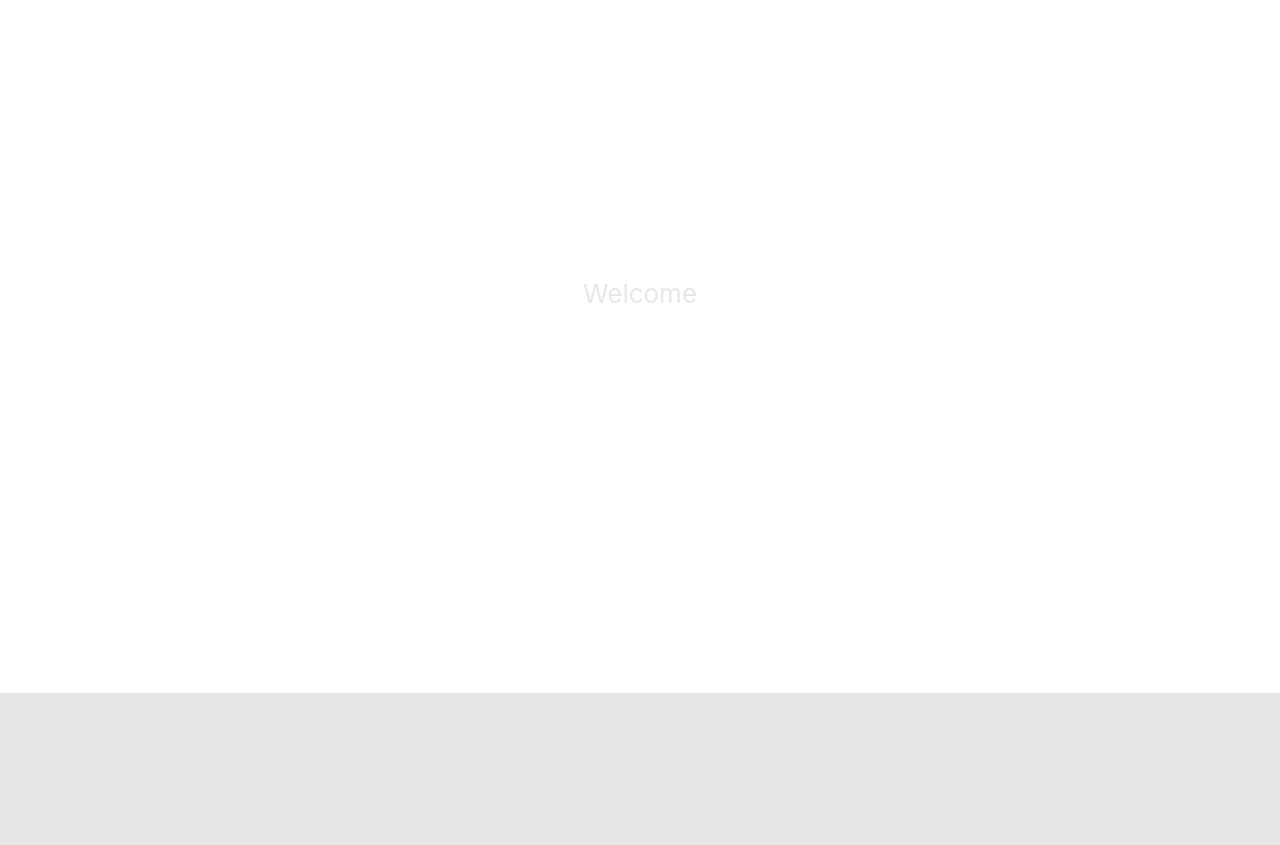
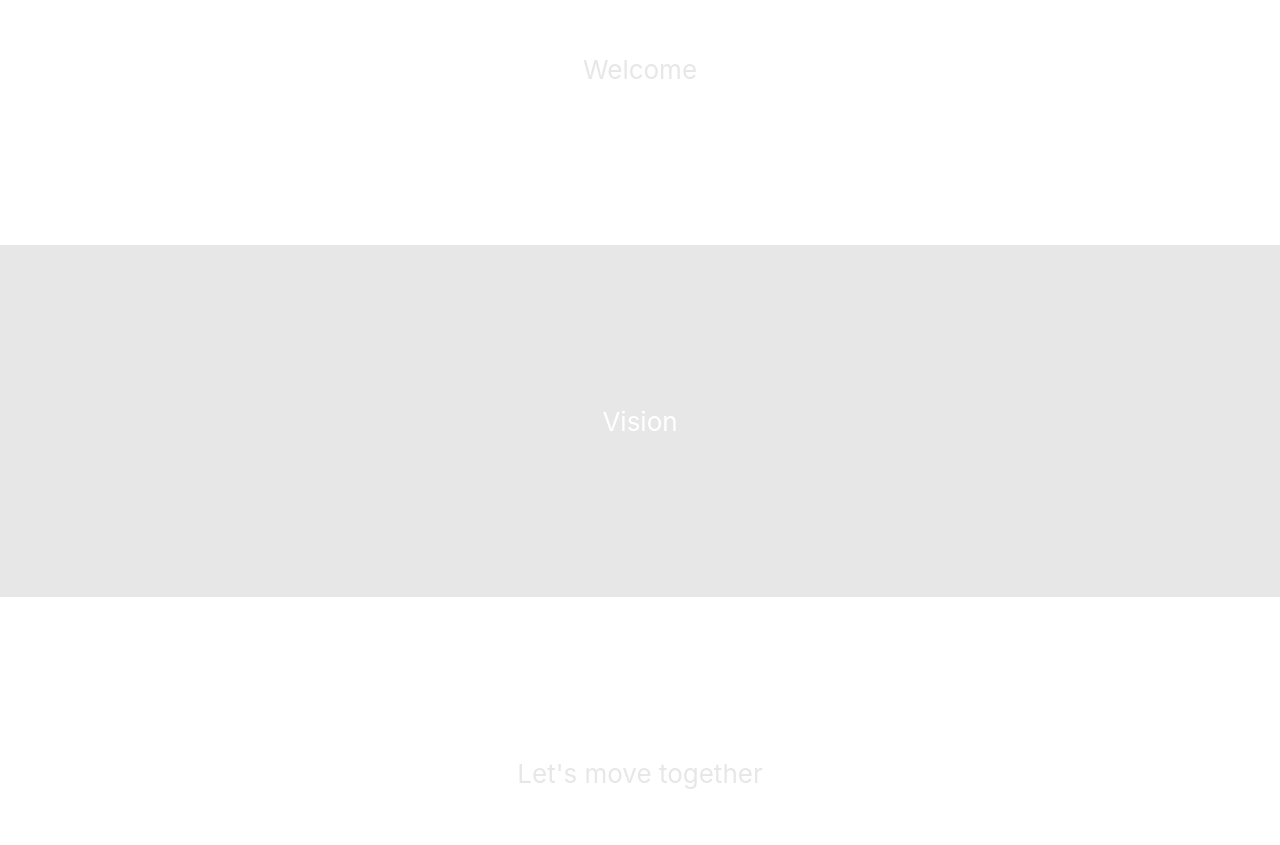
Before and after one commit to DigitalDsntHurt/jaaaam, a React (Create React App) app: page / in a window 1280 px wide. Shown: the part 107-952 px from the top of the page. Built offline with nearby package versions, Linux system fonts and the light colour scheme.

Commit message:
More styles

```diff
--- a/src/App.css
+++ b/src/App.css
@@ -2,24 +2,21 @@
   text-align: center;
 }
 
-.landing-sect-light {
-  background-color: #ffffff;
-  min-height: 100vh;
+.landing-sect {
+  min-height: 44vh;
   display: flex;
   flex-direction: column;
   align-items: center;
   justify-content: center;
   font-size: calc(10px + 2vmin);
+}
+
+.light-theme {
+  background-color: #ffffff;
   color: #e7e7e7;
 }
 
-.landing-sect-dark {
+.dark-theme {
   background-color: #e7e7e7;
-  min-height: 100vh;
-  display: flex;
-  flex-direction: column;
-  align-items: center;
-  justify-content: center;
-  font-size: calc(10px + 2vmin);
   color: #ffffff;
 }
--- a/src/App.js
+++ b/src/App.js
@@ -3,32 +3,16 @@ import './App.css';
 function App() {
   return (
     <div className="App">
-      {/* <header className="App-header">
-        <p>
-          Text goes here. Not too big. Bigger than para, though.
-        </p>
-        <a
-          className="App-link"
-          href="https://reactjs.org"
-          target="_blank"
-          rel="noopener noreferrer"
-        >
-          Link here
-        </a>
-      </header>
-      <body className="body-container">
-        <p>some text</p>
-      </body> */}
-      <div className="landing-sect-light">
+      <div className="landing-sect light-theme">
         <p>Welcome</p>
       </div>
-      <div className="landing-sect-dark">
+      <div className="landing-sect dark-theme">
         <p>Vision</p>
       </div>
-      <div className="landing-sect-light">
+      <div className="landing-sect light-theme">
         <p>Let's move together</p>
       </div>
-      <div className="landing-sect-dark">
+      <div className="landing-sect dark-theme">
         <p>Students</p>
       </div>
     </div>
```
